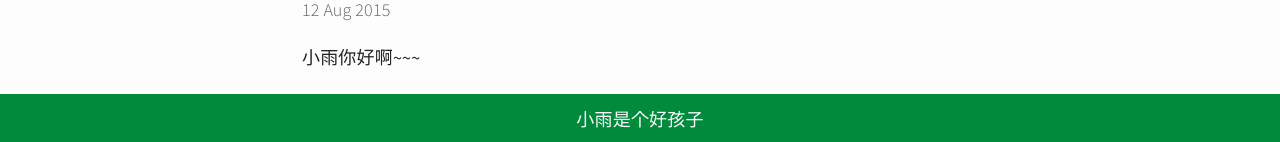
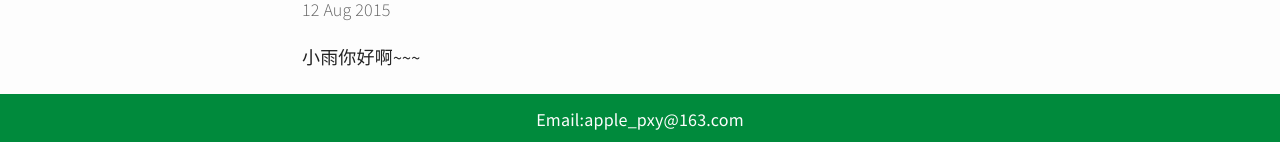
Before and after one commit to xiaoyu33/xiaoyu33.github.io, a Jekyll site: the page built from index.html, in a window 1280 px wide. Shown: the part 793-935 px from the top of the page. Built offline with Jekyll 4.4.1, drawn with Linux system fonts in a browser that asks for light colours; the list of posts is cut into pages by our own code.

Commit message:
Update footer.html

```diff
--- a/_includes/footer.html
+++ b/_includes/footer.html
@@ -1 +1 @@
-<footer><span>小雨是个好孩子</span></footer>
+<footer><span>Email:apple_pxy@163.com</span></footer>
```
